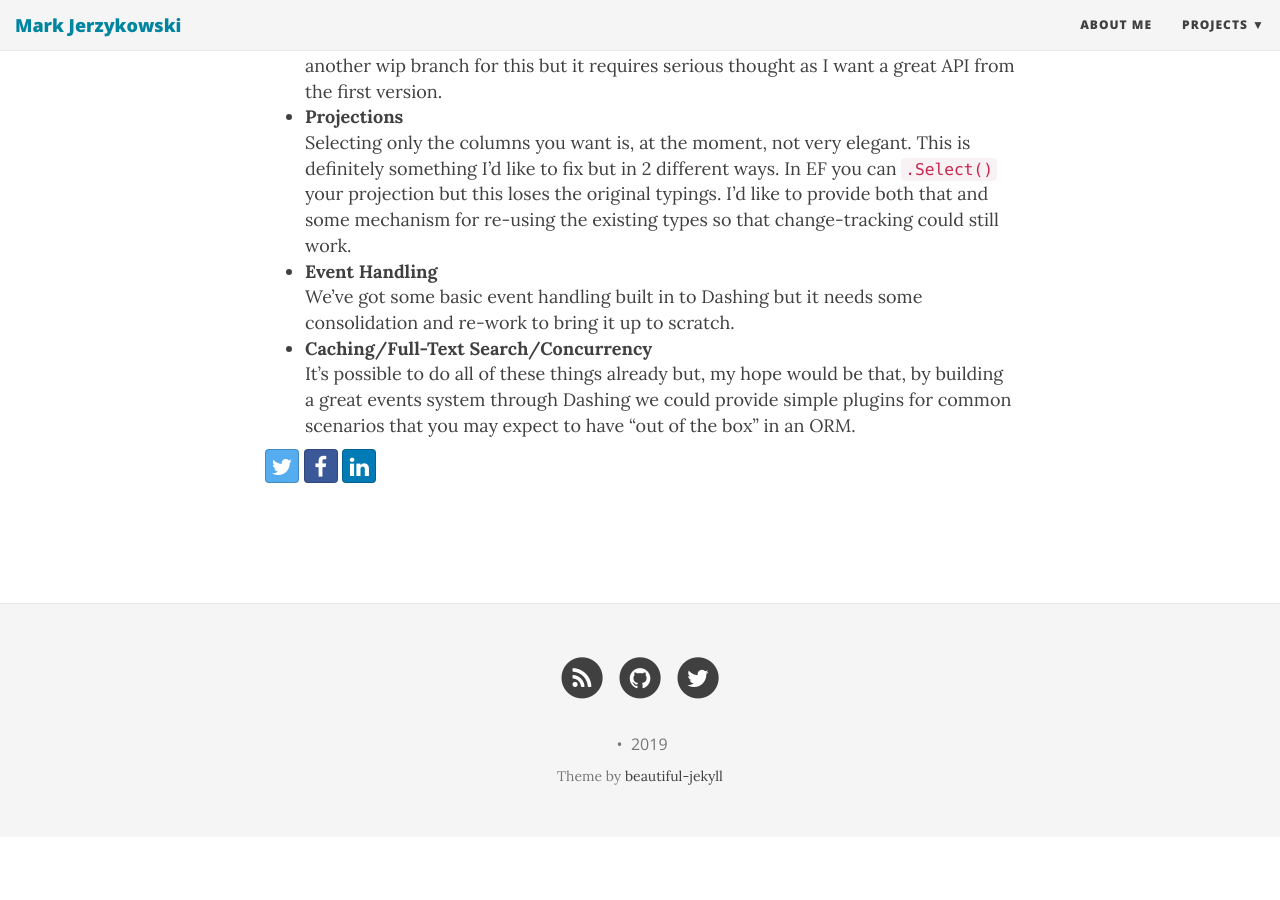
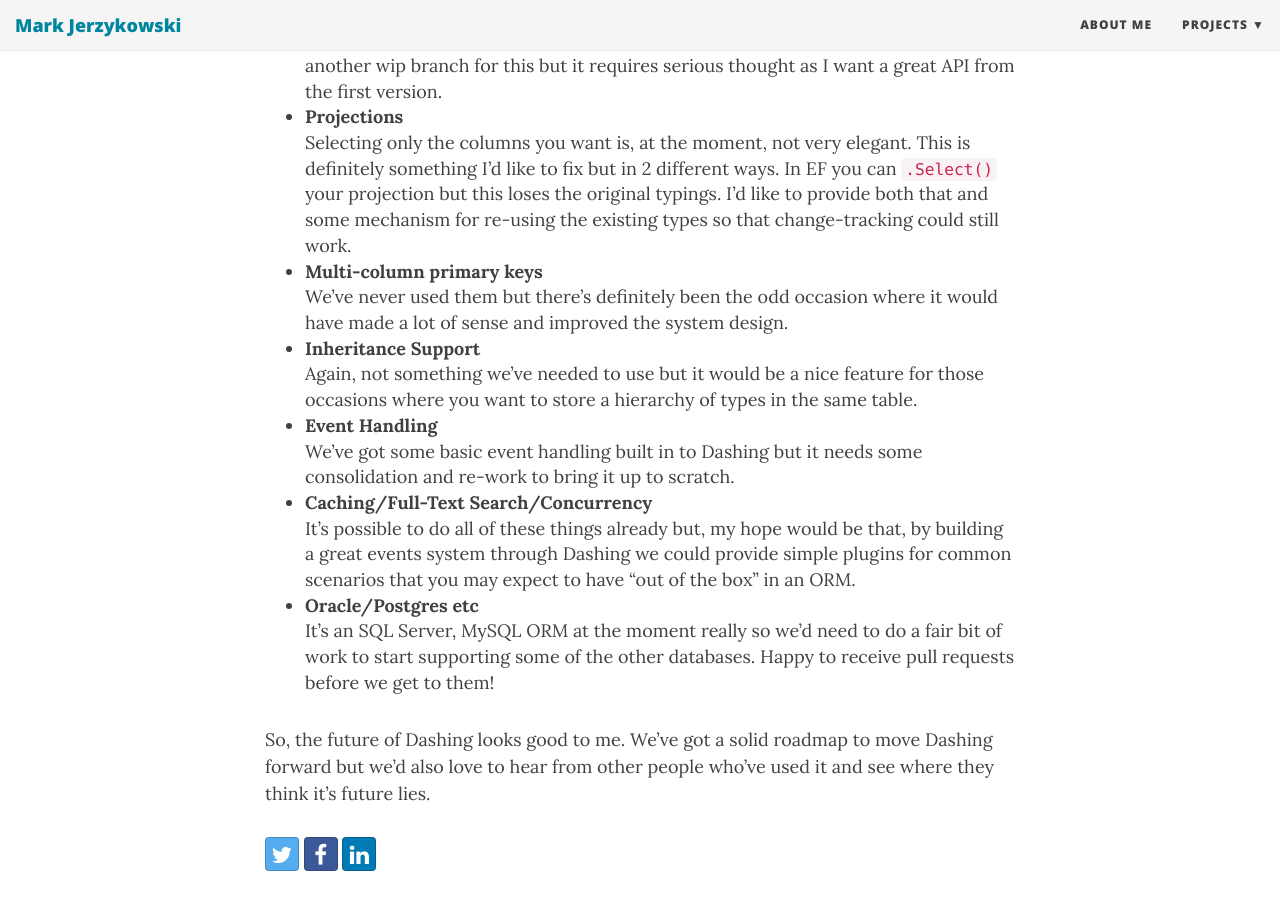
Before and after one commit to markjerz/markjerz.github.io, a Jekyll site: the page built from _posts/2019-05-03-first-post.md, in a window 1280 px wide and 900 px high, scrolled down 3984 px. Built offline with Jekyll 4.4.1, drawn with Linux system fonts in a browser that asks for light colours; nearby versions of some CDN libraries; before the commit the page ends 4821 px from its top, so only the background shows below that.

Commit message:
Couple more bits on Dashing future

```diff
--- a/_posts/2019-05-03-first-post.md
+++ b/_posts/2019-05-03-first-post.md
@@ -99,7 +99,15 @@
  I'd like to solve this by building a beautiful strongly typed SQL builder. I've got another wip branch for this but it requires serious thought as I want a great API from the first version.
 - **Projections**
  Selecting only the columns you want is, at the moment, not very elegant. This is definitely something I'd like to fix but in 2 different ways. In EF you can `.Select()` your projection but this loses the original typings. I'd like to provide both that and some mechanism for re-using the existing types so that change-tracking could still work.
+ - **Multi-column primary keys**
+ We've never used them but there's definitely been the odd occasion where it would have made a lot of sense and improved the system design.
+ - **Inheritance Support**
+  Again, not something we've needed to use but it would be a nice feature for those occasions where you want to store a hierarchy of types in the same table.
 - **Event Handling**
  We've got some basic event handling built in to Dashing but it needs some consolidation and re-work to bring it up to scratch.
 - **Caching/Full-Text Search/Concurrency**
  It's possible to do all of these things already but, my hope would be that, by building a great events system through Dashing we could provide simple plugins for common scenarios that you may expect to have "out of the box" in an ORM.
+- **Oracle/Postgres etc**
+ It's an SQL Server, MySQL ORM at the moment really so we'd need to do a fair bit of work to start supporting some of the other databases. Happy to receive pull requests before we get to them!
+
+ So, the future of Dashing looks good to me. We've got a solid roadmap to move Dashing forward but we'd also love to hear from other people who've used it and see where they think it's future lies.
```
